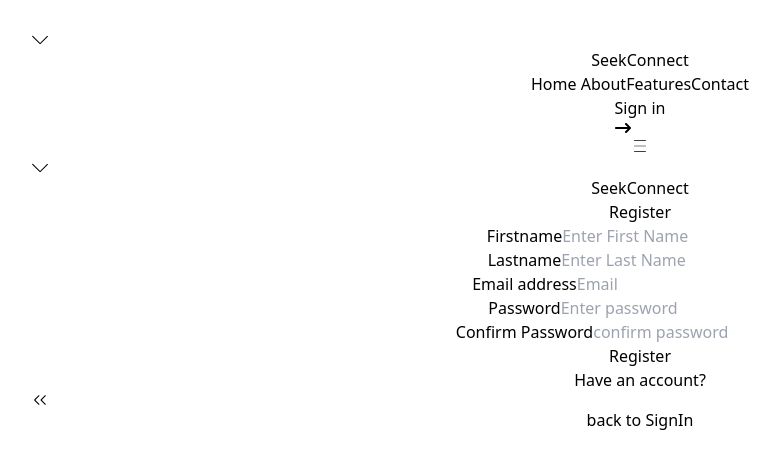
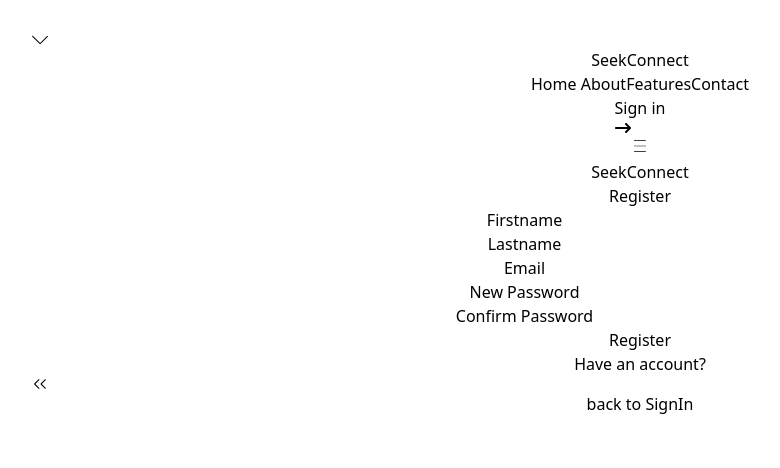
Before and after one commit to uwinezaflorence20/SeekConnect_front_end, a React (Vite) app: page /signup in a window 1280 px wide. Shown: the top 468 px of the page, without its empty margins (0-780 px from the left). Built offline with nearby package versions, Linux system fonts and the light colour scheme.

Commit message:
Today commits

```diff
--- a/src/components/ResetPasswordPage.jsx
+++ b/src/components/ResetPasswordPage.jsx
@@ -1,3 +1,4 @@
+// ResetPasswordPage.jsx
 import React, { useState } from "react";
 const ResetPasswordPage = () => {
   const [formData, setFormData] = useState({
@@ -55,7 +56,7 @@ const ResetPasswordPage = () => {
         )}
         <form onSubmit={handleSubmit}>
           <div className="mb-4">
-            <label htmlFor="email" className="block text-gray-700 font-medium">
+            <label htmlFor="email" className="block text-gray-700 mr-80 font-medium">
               Email
             </label>
             <input
@@ -75,7 +76,7 @@ const ResetPasswordPage = () => {
           <div className="mb-4">
             <label
               htmlFor="newPassword"
-              className="block text-gray-700 font-medium"
+              className="block mr-64 text-gray-700 font-medium"
             >
               New Password
             </label>
@@ -96,7 +97,7 @@ const ResetPasswordPage = () => {
           <div className="mb-4">
             <label
               htmlFor="confirmPassword"
-              className="block text-gray-700 font-medium"
+              className="block mr-56 text-gray-700 font-medium"
             >
               Confirm Password
             </label>
--- a/src/components/Signin.jsx
+++ b/src/components/Signin.jsx
@@ -1,122 +1,118 @@
-// SignIn.jsx
+// ResetPasswordPage.jsx
 import React, { useState } from "react";
-import { Link, useNavigate } from "react-router-dom";
-import { SlArrowDown } from "react-icons/sl";
-const Signin = () => {
-  // State for email and password inputs
-  const navigate = useNavigate();
-  const [email, setEmail] = useState("");
-  const [password, setPassword] = useState("");
-  const [emailError, setEmailError] = useState("");
-  const [passwordError, setPasswordError] = useState("");
-  const [clickMessage, setClickMessage] = useState("");
-  const [emailPrompt, setEmailPrompt] = useState("");
-  const [passwordPrompt, setPasswordPrompt] = useState("");
-  // Function to handle form submission
+import { Link } from "react-router-dom";
+
+const ResetPasswordPage = () => {
+  const [formData, setFormData] = useState({
+    email: "",
+    newPassword: "",
+    confirmPassword: "",
+  });
+  const [errors, setErrors] = useState({});
+  const [successMessage, setSuccessMessage] = useState("");
+
+  const handleChange = (e) => {
+    const { name, value } = e.target;
+    setFormData({
+      ...formData,
+      [name]: value,
+    });
+    setErrors({
+      ...errors,
+      [name]: "",
+    });
+  };
+
   const handleSubmit = (e) => {
     e.preventDefault();
-    if (email.trim() === "") {
-      setEmailError("Please fill in the email.");
+    let errors = {};
+    if (!formData.email) {
+      errors.email = "Email is required";
+    }
+    if (!formData.newPassword) {
+      errors.newPassword = "New password is required";
+    }
+    if (!formData.confirmPassword) {
+      errors.confirmPassword = "Confirm password is required";
+    }
+    if (formData.newPassword !== formData.confirmPassword) {
+      errors.confirmPassword = "Passwords do not match";
+    }
+    if (Object.keys(errors).length === 0) {
+      // Submit the form, reset password logic here
+      setSuccessMessage("Password reset successfully!");
+      // Clear form data after successful submission
+      setFormData({
+        email: "",
+        newPassword: "",
+        confirmPassword: "",
+      });
     } else {
-      setEmailError("");
-    }
-    if (password.trim() === "") {
-      setPasswordError("Please fill in the password.");
-    } else {
-      setPasswordError("");
-    }
-    if (email.trim() !== "" && password.trim() !== "") {
-      // You can add your sign-in logic here
-      console.log("Email:", email);
-      console.log("Password:", password);
-      setTimeout(() => navigate("/home"), 2000);
+      setErrors(errors);
     }
   };
-  // Function to handle button click
-  const handleButtonClick = () => {
-    setClickMessage("Email and password are filled.");
-    setEmailPrompt("Please enter the email.");
-    setPasswordPrompt("Please enter the password.");
-  };
+
   return (
-    <div className="min-h-screen flex items-center justify-center bg-gray-50 py-12 px-4 sm:px-6 lg:px-8">
-      <div className="max-w-lg w-full p-6 rounded-md bg-white shadow-md">
-        <div>
-        <div className="text-center">
-  <SlArrowDown className="text-[#8a9de9] text-6xl md:text-8xl" />
-  <p className="text-4xl md:text-6xl text-[#8a9de9] font-bold">SeekConnect</p>
-</div>
+    <div className="min-h-screen flex items-center justify-center bg-gray-100">
+      <div className="max-w-lg w-full mb-40 p-6 rounded-md bg-white shadow-md">
+      <div>
 
-          <h2 className="mt-6 text-center text-xl font-extrabold text-gray-900">
-            Sign in to get stared
-          </h2>
-        </div>
-        <form className="mt-8 space-y-6" onSubmit={handleSubmit}>
-          <div>
-            <label
-              htmlFor="email"
-              className="block text-sm  font-medium text-gray-700"
-            >
-              Email address
+       <p className="text-3xl md:text-6xl text-[#8a9de9] mb-6 md:mb-10 font-bold">SeekConnect</p>
+   </div>
+        <h2 className="text-2xl font-bold text-center mb-6">Sign In </h2>
+        {successMessage && (
+          <p className="text-green-600 mb-4">{successMessage}</p>
+        )}
+        <form onSubmit={handleSubmit}>
+          <div className="mb-4">
+            <label htmlFor="email" className="block text-gray-700 font-medium">
+              Email
             </label>
             <input
-            placeholder="Enter your names"
+              type="email"
               id="email"
               name="email"
-              type="email"
-              autoComplete="email"
-              required
-              value={email}
-              onChange={(e) => setEmail(e.target.value)}
-              className="mt-1 p-2 block w-full border border-gray-300 rounded-md shadow-sm focus:ring-indigo-500 focus:border-indigo-500"
+              value={formData.email}
+              onChange={handleChange}
+              className={`mt-1 p-2 block w-full border border-gray-300 rounded-md shadow-sm focus:ring-indigo-500 focus:border-indigo-500 ${
+                errors.email ? "border-red-500" : ""
+              }`}
             />
-            {emailError && (
-              <p className="text-red-400 text-center mt-1">{emailError}</p>
-            )}
-            {emailPrompt && (
-              <p className="text-indigo-600 text-center mt-1">{emailPrompt}</p>
+            {errors.email && (
+              <p className="text-red-500 text-sm mt-1">{errors.email}</p>
             )}
           </div>
-          <div>
+          <div className="mb-4">
             <label
-              htmlFor="password"
-              className="block text-sm font-medium text-gray-700"
+              htmlFor="newPassword"
+              className="block text-gray-700 font-medium"
             >
-              Password
+           Password
             </label>
             <input
-            placeholder="Enter your password"
-              id="password"
-              name="password"
               type="password"
-              autoComplete="current-password"
-              required
-              value={password}
-              onChange={(e) => setPassword(e.target.value)}
-              className="mt-1 p-2 block w-full border border-gray-300 rounded-md shadow-sm focus:ring-indigo-500 focus:border-indigo-500"
+              id="newPassword"
+              name="newPassword"
+              value={formData.newPassword}
+              onChange={handleChange}
+              className={`mt-1 p-2 block w-full border border-gray-300 rounded-md shadow-sm focus:ring-indigo-500 focus:border-indigo-500 ${
+                errors.newPassword ? "border-red-500" : ""
+              }`}
             />
-            {passwordError && (
-              <p className="text-red-400 text-center mt-1">{passwordError}</p>
-            )}
-            {passwordPrompt && (
-              <p className="text-indigo-600 text-center mt-1">
-                {passwordPrompt}
-              </p>
+            {errors.newPassword && (
+              <p className="text-red-500 text-sm mt-1">{errors.newPassword}</p>
             )}
           </div>
+
           <div>
             <button
               type="submit"
-              onClick={handleButtonClick}
               className="w-full flex justify-center py-2 px-4 border border-transparent rounded-md shadow-sm text-sm font-medium text-white bg-[#8a9de9] hover:bg-indigo-700 focus:outline-none focus:ring-2 focus:ring-offset-2 focus:ring-indigo-500"
             >
-              Sign in
+              Sign in to get started
             </button>
           </div>
-          {clickMessage && (
-            <p className="text-green-500 text-center mt-1">{clickMessage}</p>
-          )}
-          <p className="text-center text-sm">
+          <p className="text-center text-sm mt-4">
             Don't have an account?{" "}
             <Link
               to="/signup"
@@ -126,12 +122,11 @@ const Signin = () => {
             </Link>
           </p>
           <p className="text-center text-sm">
-
             <Link
               to="/resetpassword"
               className="font-medium text-[#8a9de9] hover:text-indigo-500"
             >
-          Forgot your password?{" "}
+              Forgot your password?
             </Link>
           </p>
         </form>
@@ -139,4 +134,5 @@ const Signin = () => {
     </div>
   );
 };
-export default Signin;
+
+export default ResetPasswordPage;
--- a/src/components/Signup.jsx
+++ b/src/components/Signup.jsx
@@ -1,128 +1,180 @@
-// SignUp.jsx
-import React, { useState } from 'react';
+
+import React, { useState } from "react";
 import { Link, useNavigate } from 'react-router-dom';
 import { SlArrowDown } from "react-icons/sl";
 import { RxDoubleArrowLeft } from "react-icons/rx";
-const SignUp = () => {
-  // State for email, password, and confirm password inputs
-  const navigate = useNavigate();
-  const [email, setEmail] = useState('');
-  const [password, setPassword] = useState('');
-  const [confirmPassword, setConfirmPassword] = useState('');
-  // Function to handle form submission
+const Signup = () => {
+  const [formData, setFormData] = useState({
+    email: "",
+    newPassword: "",
+    confirmPassword: "",
+  });
+  const [errors, setErrors] = useState({});
+  const [successMessage, setSuccessMessage] = useState("");
+  const handleChange = (e) => {
+    const { name, value } = e.target;
+    setFormData({
+      ...formData,
+      [name]: value,
+    });
+    setErrors({
+      ...errors,
+      [name]: "",
+    });
+  };
   const handleSubmit = (e) => {
     e.preventDefault();
-    // You can add your sign-up logic here
-    console.log('Email:', email);
-    console.log('Password:', password);
-    console.log('Confirm Password:', confirmPassword);
-    setTimeout(() => {
-         navigate('/signin')
-    }, 3000);
+    let errors = {};
+    if (!formData.email) {
+      errors.email = "Email is required";
+    }
+    if (!formData.newPassword) {
+      errors.newPassword = "New password is required";
+    }
+    if (!formData.confirmPassword) {
+      errors.confirmPassword = "Confirm password is required";
+    }
+    if (formData.newPassword !== formData.confirmPassword) {
+      errors.confirmPassword = "Passwords do not match";
+    }
+    if (Object.keys(errors).length === 0) {
+      // Submit the form, reset password logic here
+      setSuccessMessage("Password reset successfully!");
+      // Clear form data after successful submission
+      setFormData({
+        email: "",
+        newPassword: "",
+        confirmPassword: "",
+      });
+    } else {
+      setErrors(errors);
+    }
   };
   return (
-    <div className="min-h-screen flex items-center justify-center bg-gray-50 py-12 px-4 sm:px-12 lg:px-8">
-      <div className="max-w-lg p-6 rounded-md bg-white shadow-md">
+    <div className="min-h-screen flex items-center justify-center bg-gray-100">
+      <div className="max-w-lg w-full p-6 rounded-md bg-white shadow-md">
       <div>
-    <SlArrowDown className='ml-10 md:ml-44 text-[#8a9de9] text-6xl md:text-8xl' />
-    <p className="text-4xl md:text-6xl text-[#8a9de9] mb-6 md:mb-10 font-bold">SeekConnect</p>
-    <h2 className="mt-6 text-center text-2xl md:text-3xl font-extrabold text-gray-900">Register</h2>
-</div>
+      <p className="text-4xl md:text-4xl text-[#8a9de9] mb-6 md:mb-10 font-bold">SeekConnect</p>
+      <h2 className="mt-6 text-center text-xl font-extrabold mb-4 md:text-xl text-gray-900">Register</h2>
+  </div>
 
-        <form className="mt-8 space-y-6" onSubmit={handleSubmit}>
-        <div>
-            <label htmlFor="email" className="block text-sm font-medium text-gray-700">
+        {successMessage && (
+          <p className="text-green-600 mb-4">{successMessage}</p>
+        )}
+        <form onSubmit={handleSubmit}>
+          <div className="mb-4">
+            <label htmlFor="email" className="block mr-96 text-gray-700 font-medium">
               Firstname
             </label>
             <input
-            placeholder="Enter First Name"
-              id="firstname"
-              name="firstname"
-              type="text"
-              autoComplete="firstname"
-              required
-              className="mt-1 p-2 block w-full border border-gray-300 rounded-md shadow-sm focus:ring-indigo-500 focus:border-indigo-500"
+              type="Firstname"
+              id="Firstname"
+              name="Firstname"
+              value={formData.email}
+              onChange={handleChange}
+              className={`"mt-1 p-2 block w-full border border-gray-300 rounded-md shadow-sm focus:ring-indigo-500 focus:border-indigo-500" ${
+                errors.email ? "border-red-500" : ""
+              }`}
             />
+            {errors.email && (
+              <p className="text-red-500 mr-80 text-sm mt-1">{errors.email}</p>
+            )}
           </div>
-          <div>
-            <label htmlFor="email" className="block text-sm font-medium text-gray-700">
+          <div className="mb-4">
+            <label htmlFor="email" className="block mr-96 text-gray-700 font-medium">
               Lastname
             </label>
             <input
-            placeholder="Enter Last Name"
-              id="lastname"
-              name="lastname"
-              type="text"
-              autoComplete="lastname"
-              required
-              className="mt-1 p-2 block w-full border border-gray-300 rounded-md shadow-sm focus:ring-indigo-500 focus:border-indigo-500"
+              type="Lastname"
+              id="Lastname"
+              name="Lastname"
+              value={formData.email}
+              onChange={handleChange}
+              className={`"mt-1 p-2 block w-full border border-gray-300 rounded-md shadow-sm focus:ring-indigo-500 focus:border-indigo-500" ${
+                errors.email ? "border-red-500" : ""
+              }`}
             />
+            {errors.email && (
+              <p className="text-red-500 mr-80 text-sm mt-1">{errors.email}</p>
+            )}
           </div>
-
-          <div>
-            <label htmlFor="email" className="block text-sm font-medium text-gray-700">
-              Email address
+          <div className="mb-4">
+            <label htmlFor="email" className="block mr-96 text-gray-700 font-medium">
+              Email
             </label>
             <input
-            placeholder="Email"
+              type="email"
               id="email"
               name="email"
-              type="email"
-              autoComplete="email"
-              required
-              value={email}
-              onChange={(e) => setEmail(e.target.value)}
-              className="mt-1 p-2 block w-full border border-gray-300 rounded-md shadow-sm focus:ring-indigo-500 focus:border-indigo-500"
+              value={formData.email}
+              onChange={handleChange}
+              className={`"mt-1 p-2 block w-full border border-gray-300 rounded-md shadow-sm focus:ring-indigo-500 focus:border-indigo-500" ${
+                errors.email ? "border-red-500" : ""
+              }`}
             />
+            {errors.email && (
+              <p className="text-red-500 mr-80 text-sm mt-1">{errors.email}</p>
+            )}
           </div>
-          <div>
-            <label htmlFor="password" className="block text-sm font-medium text-gray-700">
-              Password
+          <div className="mb-4">
+            <label
+              htmlFor="newPassword"
+              className="block text-gray-700  mr-80 font-medium"
+            >
+              New Password
             </label>
             <input
-            placeholder="Enter password"
-              id="password"
-              name="password"
               type="password"
-              autoComplete="new-password"
-              required
-              value={password}
-              onChange={(e) => setPassword(e.target.value)}
-              className="mt-1 p-2 block w-full border border-gray-300 rounded-md shadow-sm focus:ring-indigo-500 focus:border-indigo-500"
+              id="newPassword"
+              name="newPassword"
+              value={formData.newPassword}
+              onChange={handleChange}
+              className={`"mt-1 p-2 block w-full border border-gray-300 rounded-md shadow-sm focus:ring-indigo-500 focus:border-indigo-500" ${
+                errors.newPassword ? "border-red-500" : ""
+              }`}
             />
+            {errors.newPassword && (
+              <p className="text-red-500 mr-72 text-sm mt-1">{errors.newPassword}</p>
+            )}
           </div>
-          <div>
-            <label htmlFor="confirmPassword" className="block text-sm font-medium text-gray-700">
+          <div className="mb-4">
+            <label
+              htmlFor="confirmPassword"
+              className="block text-gray-700 mr-80 font-medium"
+            >
               Confirm Password
             </label>
             <input
-           placeholder="confirm password"
+              type="password"
               id="confirmPassword"
               name="confirmPassword"
-              type="password"
-              autoComplete="new-password"
-              required
-              value={confirmPassword}
-              onChange={(e) => setConfirmPassword(e.target.value)}
-              className="mt-1 p-2 block w-full border border-gray-300 rounded-md shadow-sm focus:ring-indigo-500 focus:border-indigo-500"
+              value={formData.confirmPassword}
+              onChange={handleChange}
+              className={`"mt-1 p-2 block w-full border border-gray-300 rounded-md shadow-sm focus:ring-indigo-500 focus:border-indigo-500" ${
+                errors.confirmPassword ? "border-red-500" : ""
+              }`}
             />
+            {errors.confirmPassword && (
+              <p className="text-red-500 mr-60 text-sm mt-1">
+                {errors.confirmPassword}
+              </p>
+            )}
           </div>
           <div>
-             <button
-              type="submit"
-              className="w-full flex justify-center py-2 px-4 border border-transparent rounded-md shadow-sm text-sm font-medium text-white  bg-[#8a9de9] hover:bg-indigo-700 focus:outline-none focus:ring-2 focus:ring-offset-2 focus:ring-indigo-500"
+            <button
+             type="submit"
+            className="w-full flex justify-center py-2 px-4 border border-transparent rounded-md shadow-sm text-sm font-medium text-white  bg-[#8a9de9] hover:bg-indigo-700 focus:outline-none focus:ring-2 focus:ring-offset-2 focus:ring-indigo-500"
             >
               Register
             </button>
           </div>
           <div className="flex">
           <p> Have an account? </p>
-          <RxDoubleArrowLeft className='ml-48 text-md text-blue-400 pt-2' />
-          <Link to={"/signin"} className='text-blue-400 pb-4'>back to SignIn</Link>
-          </div>
+         <RxDoubleArrowLeft className='ml-48 text-md text-blue-400 pt-2' />
+          <Link to={"/signin"} className='text-blue-400 pb-4'>back to SignIn</Link>          </div>
         </form>
       </div>
     </div>
   );
 };
-export default SignUp;
+export default Signup;
```
